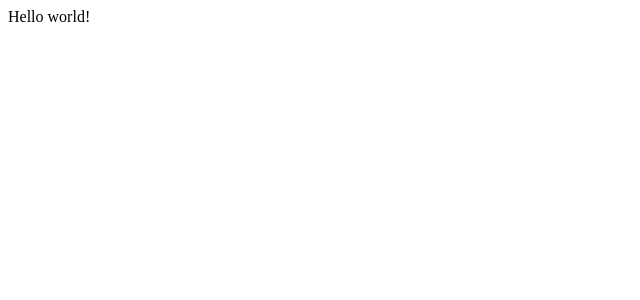
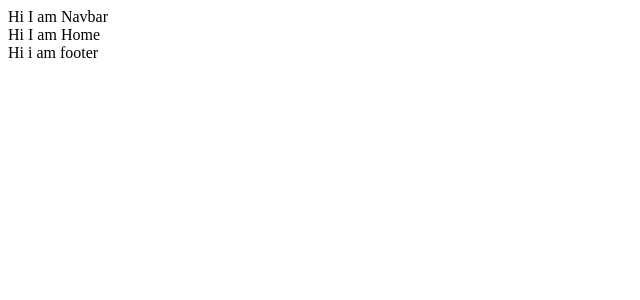
Before and after one commit to safatsaat2/legal-client, a React (Vite) app: page / in a window 1280 px wide. Shown: the top 300 px of the page, without its empty margins (0-640 px from the left). Built offline with nearby package versions, Linux system fonts and the light colour scheme.

Commit message:
Component Added: Navbar, Footer, Home

```diff
--- /dev/null
+++ b/src/Layout/Main.jsx
@@ -0,0 +1,15 @@
+import { Outlet } from "react-router-dom";
+import Footer from "../Pages/Footer/Footer";
+import Navbar from "../Pages/Navbar/Navbar";
+
+const Main = () => {
+    return (
+        <div>
+            <Navbar/>
+            <Outlet/>
+            <Footer/>
+        </div>
+    );
+};
+
+export default Main;
--- /dev/null
+++ b/src/Pages/Footer/Footer.jsx
@@ -0,0 +1,10 @@
+
+const Footer = () => {
+    return (
+        <div>
+            Hi i am footer
+        </div>
+    );
+};
+
+export default Footer;
--- /dev/null
+++ b/src/Pages/Home/Home.jsx
@@ -0,0 +1,10 @@
+
+const Home = () => {
+    return (
+        <div>
+            Hi I am Home
+        </div>
+    );
+};
+
+export default Home;
--- /dev/null
+++ b/src/Pages/Navbar/Navbar.jsx
@@ -0,0 +1,10 @@
+
+const Navbar = () => {
+    return (
+        <div>
+            Hi I am Navbar
+        </div>
+    );
+};
+
+export default Navbar;
```
Also changed, not shown: src/Pages/Routes/Routes.jsx (+8 -1 lines).
